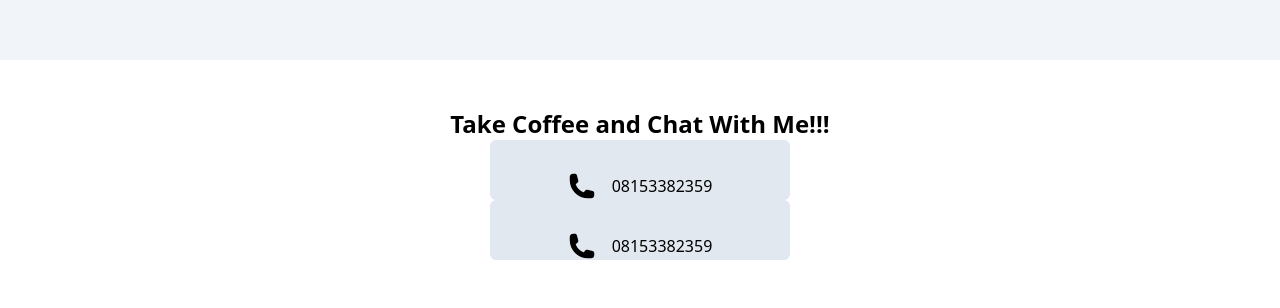
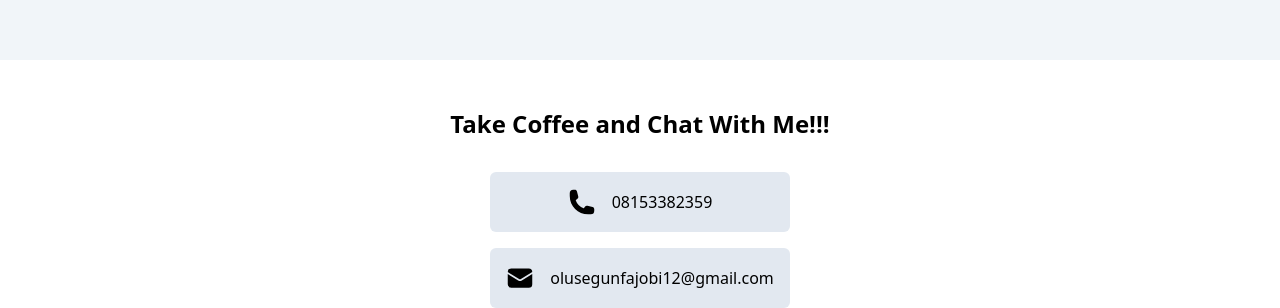
Before and after one commit to samfajobi/MyWebsite, a React (Create React App) app: page / in a window 1280 px wide. Shown: the part 2952-3260 px from the top of the page. Before the commit the page ends 3212 px from the top, so only its background shows below. Built offline with nearby package versions, Linux system fonts and the light colour scheme.

Commit message:
Update Contact Section

```diff
--- a/src/components/Contact.js
+++ b/src/components/Contact.js
@@ -1,4 +1,5 @@
 import { PhoneIcon } from '@heroicons/react/24/solid'
+import { EnvelopeIcon } from '@heroicons/react/24/solid'
 
 const contact = () => {
   return (
@@ -6,15 +7,15 @@ const contact = () => {
      md:text-row items-center px-10 justify-evenly mx-auto">
        <h2 className="text-center pt-12 text-2xl font-semibold">Take Coffee and Chat With Me!!!</h2>
 
-        <div className="flex flex-row space-x-10">
+        <div className="flex flex-row space-x-10 pt-8 ">
            <div>
-              <div className='rounded-md w-[300px] bg-slate-200 flex pt-8 items-center space-x-4 justify-center'>
+              <div className='rounded-md w-[300px] bg-slate-200 flex pt-4 pb-4 align-center items-center space-x-4 justify-center'>
                 <PhoneIcon className='w-7 h-7'/>
                 <h4>08153382359</h4>
               </div>
-              <div className='rounded-md w-[300px] bg-slate-200 flex pt-8 items-center space-x-4 justify-center'>
-                <PhoneIcon className='w-7 h-7'/>
-                <h4>08153382359</h4>
+              <div className='rounded-md w-[300px] mt-4 align-center bg-slate-200 flex pt-4 pb-4 items-center space-x-4 justify-center'>
+                <EnvelopeIcon className='w-7 h-7'/>
+                <h4>olusegunfajobi12@gmail.com</h4>
               </div>
            </div>
         </div>
```
